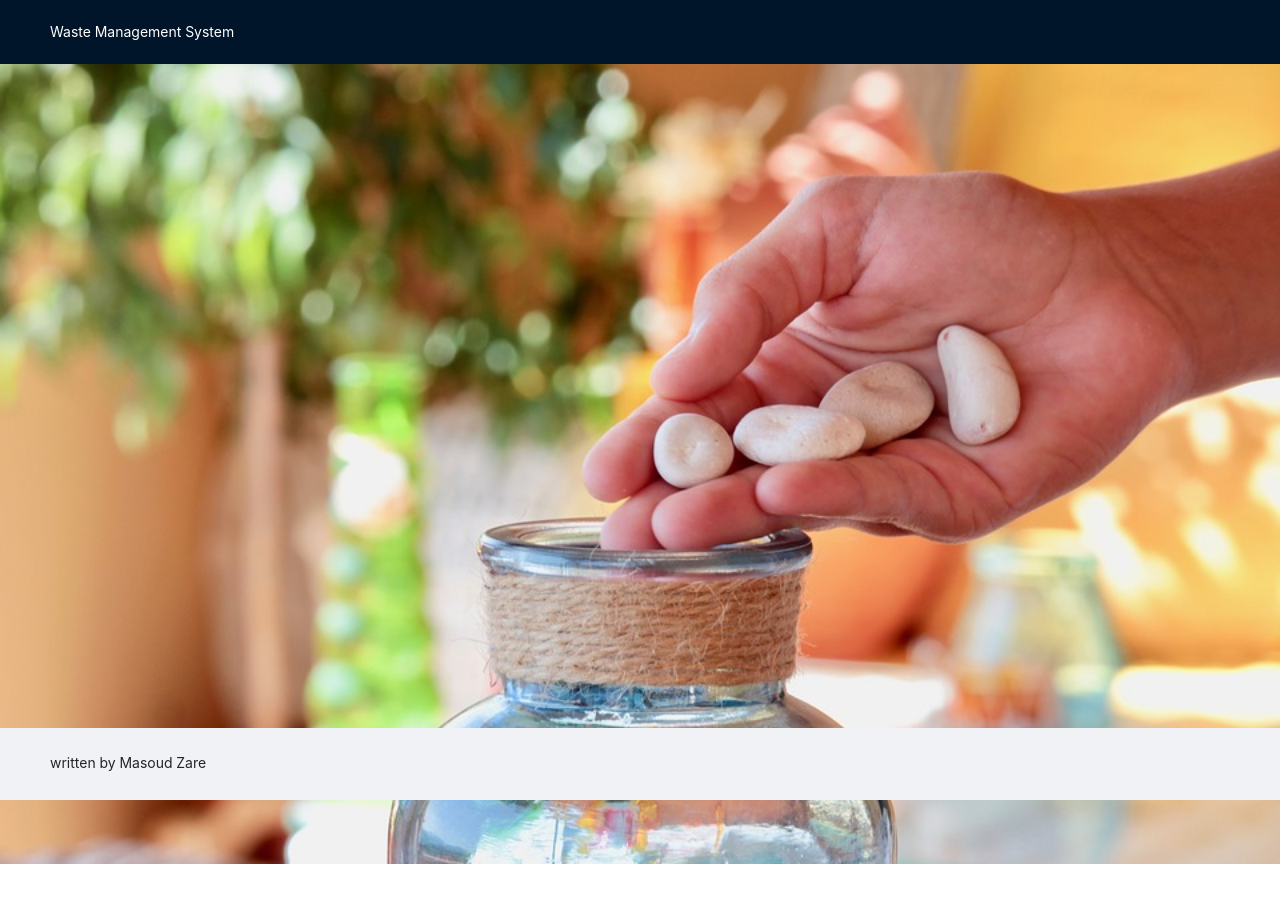
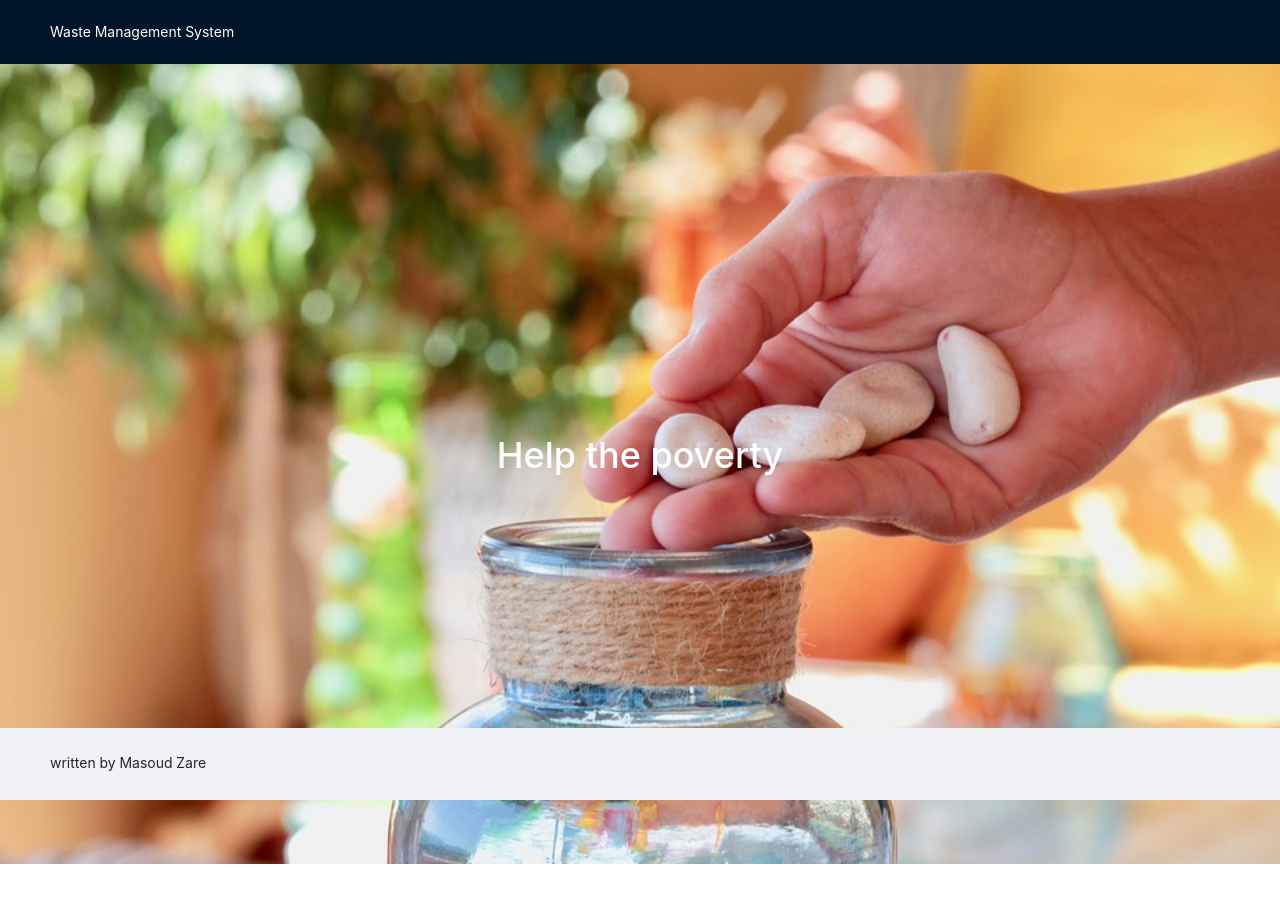
Before and after one commit to masoudz88/food_donations_frontend, a React (Create React App) app in the folder waste-management/: page /Landingpage in a window 1280 px wide. Shown: the top 902 px of the page. Built offline with nearby package versions, Linux system fonts and the light colour scheme; no server answers.

Commit message:
centralize the text in landing page

```diff
--- a/waste-management/src/Landingpage.js
+++ b/waste-management/src/Landingpage.js
@@ -4,7 +4,7 @@ import React from 'react'
 const Landingpage = () => {
     return (
         <div >
-          <div className=""
+          <div className="landingpage"
   style={{
     background: `url('${process.env.PUBLIC_URL}/logos/donations.jpg')`,
     height: "100vh",
@@ -13,6 +13,7 @@ const Landingpage = () => {
 
   }}
 >
+    <h1 className="heading">Help the poverty</h1>
 </div>
         </div>
     )
--- a/waste-management/src/index.css
+++ b/waste-management/src/index.css
@@ -36,3 +36,16 @@
 .button {
   margin-top: 1rem;
 }
+.landingpage{
+  display: flex;
+
+  justify-content: center;
+
+  align-items: center;
+}
+.heading{
+  font-size: 36px;
+  line-height: 40px;
+  color: white;
+  text-align: center;
+}
```
